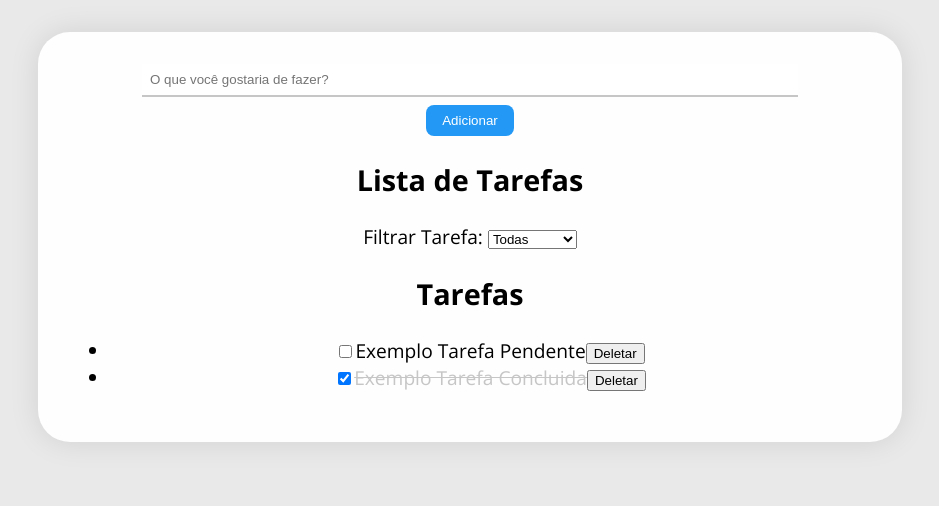
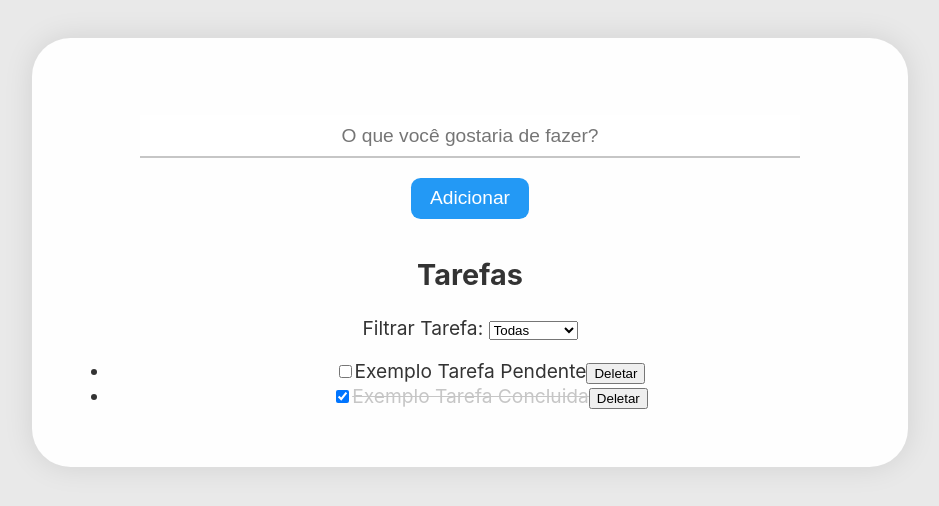
Before and after one commit to devthiart/react-to-do-list, a React (Create React App) app: page / in a window 1280 px wide. Shown: the top 506 px of the page, without its empty margins (170-1109 px from the left). Built offline with nearby package versions, Linux system fonts and the light colour scheme.

Commit message:
improve form layout and fix bug - task without name

```diff
--- a/src/App.css
+++ b/src/App.css
@@ -5,10 +5,14 @@
   --color-secondary: #61dafb;
 }
 
+html {
+  color: #333;
+  font-family: "Open Sans", sans-serif;
+  font-size: 1.2rem;
+}
+
 body {
   background-color: var(--bg-color);
-  font-family: "Open Sans", sans-serif;
-  font-size: 1.2rem;
 }
 
 .App {
@@ -27,7 +31,8 @@ body {
   align-items: center;
   flex-direction: column;
   justify-content: space-around;
-  gap: 0.5rem;
+  margin: 2rem auto;
+  gap: 1rem;
 }
 
 .cadastro-tarefa__input {
@@ -35,7 +40,9 @@ body {
   border-left: none;
   border-right: none;
   border-top: none;
+  font-size: 1rem;;
   padding: 0.5rem;
+  text-align: center;
   width: 80%;
 }
 
@@ -50,6 +57,7 @@ body {
   border-radius: 0.5rem;
   color: white;
   cursor: pointer;
+  font-size: 1rem;
   max-width: 33%;
   padding: 0.5rem 1rem;
 }
--- a/src/components/CadastroTarefa/index.js
+++ b/src/components/CadastroTarefa/index.js
@@ -12,12 +12,22 @@ const CadastroTarefa = () => {
 
   const handleSubmit = (event) => {
     event.preventDefault();
-    adicionarTarefa(tituloNovaTarefa);
-    setTituloNovaTarefa('');
+    if(tituloNovaTarefa !== '') {
+      adicionarTarefa(tituloNovaTarefa);
+      setTituloNovaTarefa('');
+    } else {
+      alert('Tarefas devem ter um nome');
+    }
+  }
+
+  const handleKeyDown = (event) => {
+    if(event.key === 'Enter') {
+      handleSubmit(event);
+    }
   }
 
   return (
-    <form className="cadastro-tarefa">
+    <form className="cadastro-tarefa" onKeyDown={handleKeyDown}>
       {/* Label associada ao campo de texto por acessibilidade.*/}
       <label hidden htmlFor="cadastro-tarefa__texto">
         Cadastrar nova tarefa:
--- a/src/components/ListaTarefas/index.js
+++ b/src/components/ListaTarefas/index.js
@@ -21,15 +21,14 @@ const ListaTarefas = () => {
 
   return (
     <div className="lista-tarefas">
-    <h2>Lista de Tarefas</h2>
-      <span>Filtrar Tarefa: </span>
-      <select className="filtro-tarefa" value={filtro} onChange={(event) => {setFiltro(event.target.value)}}>
-        <option value="todas" default>Todas</option>
-        <option value="pendente">Pendentes</option>
-        <option value="concluida">Concluídas</option>
+      <h2 className="lista-tarefas__titulo">Tarefas</h2>
+      <label>Filtrar Tarefa: </label>
+      <select className="lista-tarefas__filtro" value={filtro} onChange={(event) => {setFiltro(event.target.value)}}>
+        <option className="lista-tarefas__item-filtro" value="todas" default>Todas</option>
+        <option className="lista-tarefas__item-filtro" value="pendente">Pendentes</option>
+        <option className="lista-tarefas__item-filtro" value="concluida">Concluídas</option>
       </select>
-      <h2>Tarefas</h2>
-      <ul className="tarefas">
+      <ul className="lista-tarefas__lista">
         {
           tarefasFiltradas.map((tarefa) => (
             <Tarefa key={tarefa.id} tarefa={tarefa} />
--- a/src/components/Tarefa/index.js
+++ b/src/components/Tarefa/index.js
@@ -16,7 +16,7 @@ const Tarefa = ({ tarefa }) => {
   }
 
   return (
-    <li>
+    <li className="lista-tarefas__item-lista">
       <div className={"tarefa " + tarefa.status}>
         <input type="checkbox" onChange={handleChange} checked={isChecked} />
         <span>{tarefa.titulo}</span>
```
